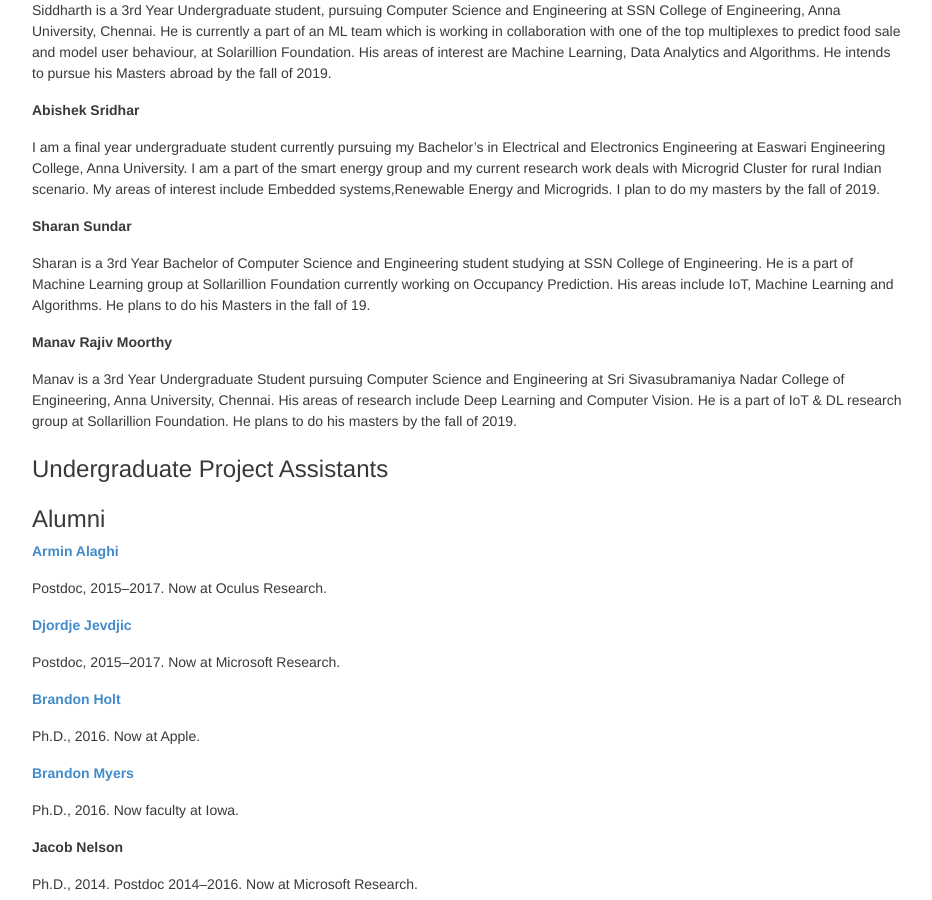
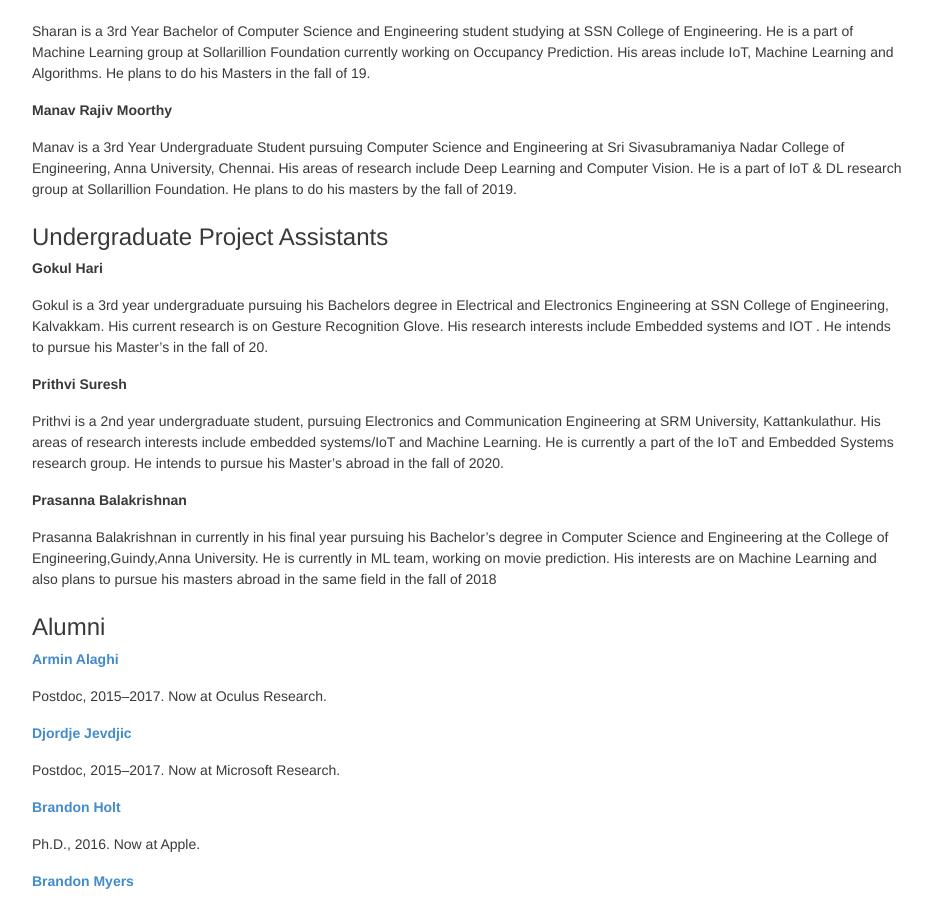
Before and after one commit to prahalath/solarillionfoundation.github.io, a Jekyll site: the page built from people.html, in a window 1280 px wide and 900 px high, scrolled down 2746 px. Shown: the whole window, without its empty margins (173-1105 px from the left). Built offline with Jekyll 4.4.1, drawn with Linux system fonts in a browser that asks for light colours; nearby versions of some CDN libraries; Markdown is read by kramdown in place of the engine named in the settings; some of the changed text lies outside the part shown.

Commit message:
Added Pbae

```diff
--- a/_data/people.yml
+++ b/_data/people.yml
@@ -90,11 +90,6 @@ raghav:
     image: /img/people/raghav.png
     bio: "Awesome"
 
-prithvi:
-    display_name: "Prithvi Suresh"
-    role: ugra
-    image: /img/people/prithvi.png
-    bio: "Prithvi is a 2nd year undergraduate student, pursuing Electronics and Communication Engineering at SRM University, Kattankulathur. His areas of research interests include embedded systems/IoT and Machine Learning. He is currently a part of the IoT and Embedded Systems research group. He intends to pursue his Master’s abroad in the fall of 2020."
 
 aswin:
     display_name: "Aswin Gopikanna"
@@ -108,11 +103,6 @@ sai:
     image: /img/people/sai.png
     bio: "Sai Shankar is a final year undergraduate student pursuing is bachelor’s degree in Electrical and Electronics Engineering at Rajalakshmi Engineering College. His areas of interest include Renewable energy and Micro-grids. He is currently a part of the Smart Energy group working on designing low cost and optimized micro-grids. He has recently published a paper on micro-grids at the IEEE Texas Power and Energy Conference 2018 held at Texas A&M university, Texas. He intends to pursue his Masters abroad in Electrical engineering in the fall of 2019."
 
-gokul:
-    display_name: "Gokul Hari"
-    role: ugra
-    image: /img/people/gokul.png
-    bio: "Gokul is a 3rd year undergraduate pursuing his Bachelors degree in Electrical and Electronics Engineering at SSN College of Engineering, Kalvakkam. His current research is on Gesture Recognition Glove. His research interests include Embedded systems and IOT . He intends to pursue his Master's in the fall of 20."
 
 lakshmi:
     display_name: "Lakshminarishman Srinivasan"
@@ -162,6 +152,25 @@ manav:
     image: /img/people/manav.png
     bio: "Manav is a 3rd Year Undergraduate Student pursuing Computer Science and Engineering at Sri Sivasubramaniya Nadar College of Engineering, Anna University, Chennai. His areas of research include Deep Learning and Computer Vision. He is a part of IoT & DL research group at Sollarillion Foundation. He plans to do his masters by the fall of 2019."
 
+
+# UGPA
+gokul:
+    display_name: "Gokul Hari"
+    role: ugpa
+    image: /img/people/gokul.png
+    bio: "Gokul is a 3rd year undergraduate pursuing his Bachelors degree in Electrical and Electronics Engineering at SSN College of Engineering, Kalvakkam. His current research is on Gesture Recognition Glove. His research interests include Embedded systems and IOT . He intends to pursue his Master's in the fall of 20."
+
+prithvi:
+    display_name: "Prithvi Suresh"
+    role: ugpa
+    image: /img/people/prithvi.png
+    bio: "Prithvi is a 2nd year undergraduate student, pursuing Electronics and Communication Engineering at SRM University, Kattankulathur. His areas of research interests include embedded systems/IoT and Machine Learning. He is currently a part of the IoT and Embedded Systems research group. He intends to pursue his Master’s abroad in the fall of 2020."
+
+prasanna:
+    display_name: "Prasanna Balakrishnan"
+    role: ugpa
+    image: /img/people/prasanna.png
+    bio: "Prasanna Balakrishnan in currently in his final year pursuing his Bachelor's degree in Computer Science and Engineering at the College of Engineering,Guindy,Anna University. He is currently in ML team, working on movie prediction. His interests are on Machine Learning and also plans to pursue his masters abroad in the same field in the fall of 2018"
 # Alums
 # The order is: PhD/postdoc by year; MS by year; BS by year
 
```
Also changed, not shown: 3 other files.
